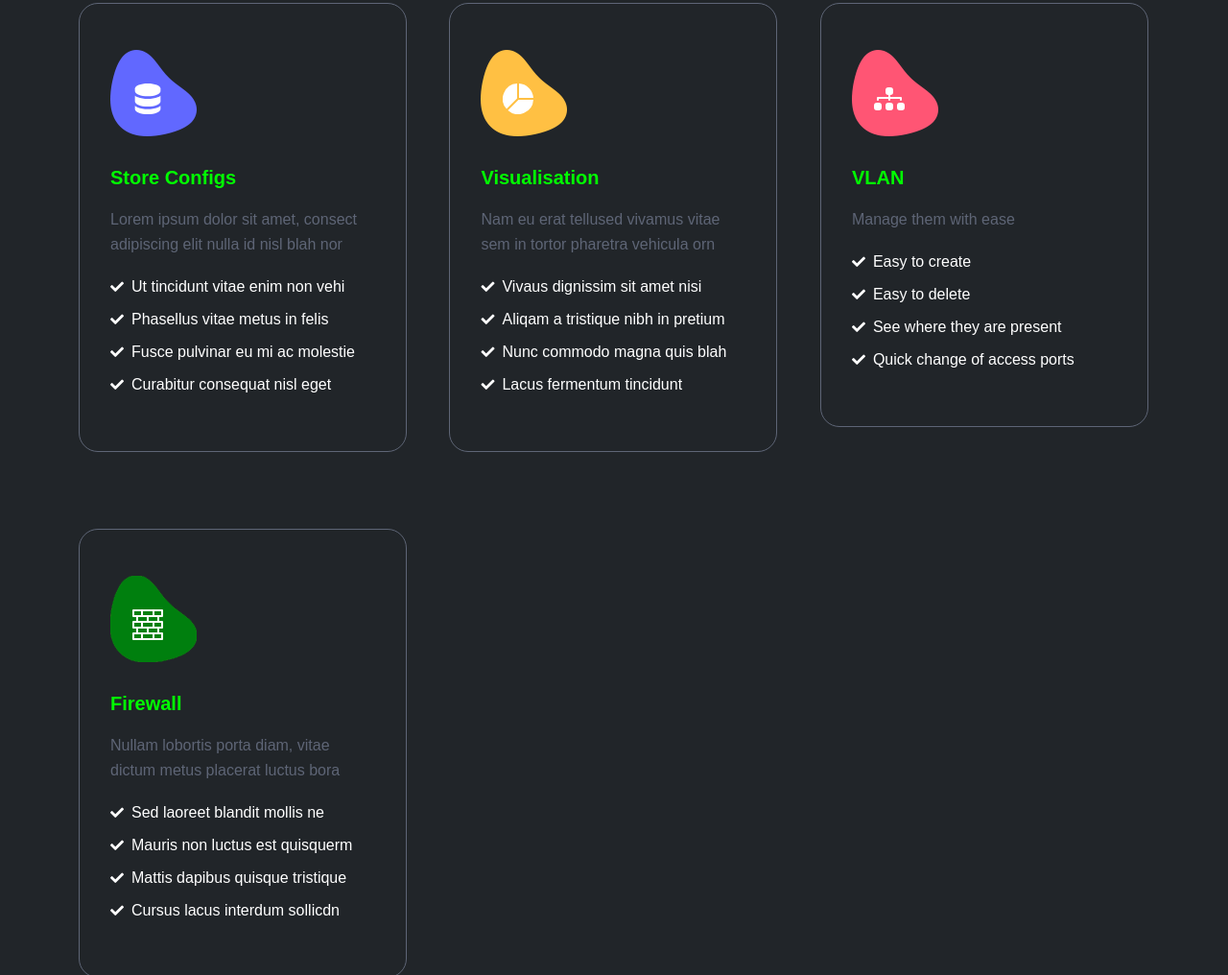
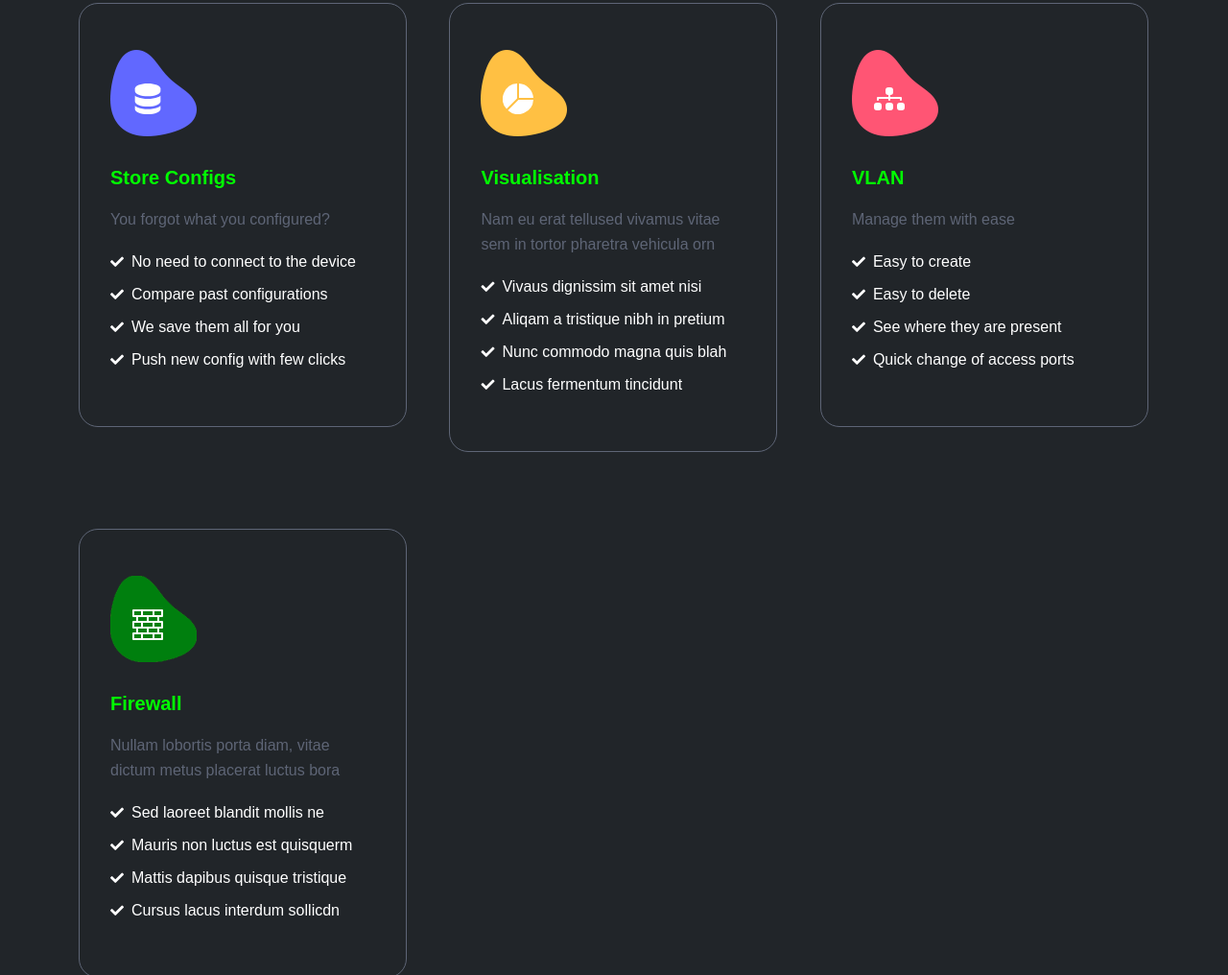
Before and after one commit to tuer-zhou/raven-administration.at, a plain HTML site: page index.html in a window 1280 px wide. Shown: the part 1633-2649 px from the top of the page at 96% size. Drawn offline with Linux system fonts and the light colour scheme; a web font is replaced by a local one.

Commit message:
Feature store configs rewrite

```diff
--- a/index.html
+++ b/index.html
@@ -145,23 +145,23 @@
                         </div>
                         <div class="card-body">
                             <h5 class="card-title">Store Configs</h5>
-                            <p>Lorem ipsum dolor sit amet, consect adipiscing elit nulla id nisl blah nor</p>
+                            <p>You forgot what you configured?</p>
                             <ul class="list-unstyled li-space-lg">
                                 <li class="d-flex">
                                     <i class="fas fa-check"></i>
-                                    <div class="flex-grow-1">Ut tincidunt vitae enim non vehi</div>
+                                    <div class="flex-grow-1">No need to connect to the device</div>
                                 </li>
                                 <li class="d-flex">
                                     <i class="fas fa-check"></i>
-                                    <div class="flex-grow-1">Phasellus vitae metus in felis</div>
+                                    <div class="flex-grow-1">Compare past configurations</div>
                                 </li>
                                 <li class="d-flex">
                                     <i class="fas fa-check"></i>
-                                    <div class="flex-grow-1">Fusce pulvinar eu mi ac molestie</div>
+                                    <div class="flex-grow-1">We save them all for you</div>
                                 </li>
                                 <li class="d-flex">
                                     <i class="fas fa-check"></i>
-                                    <div class="flex-grow-1">Curabitur consequat nisl eget</div>
+                                    <div class="flex-grow-1">Push new config with few clicks</div>
                                 </li>
                             </ul>
                         </div>
```
